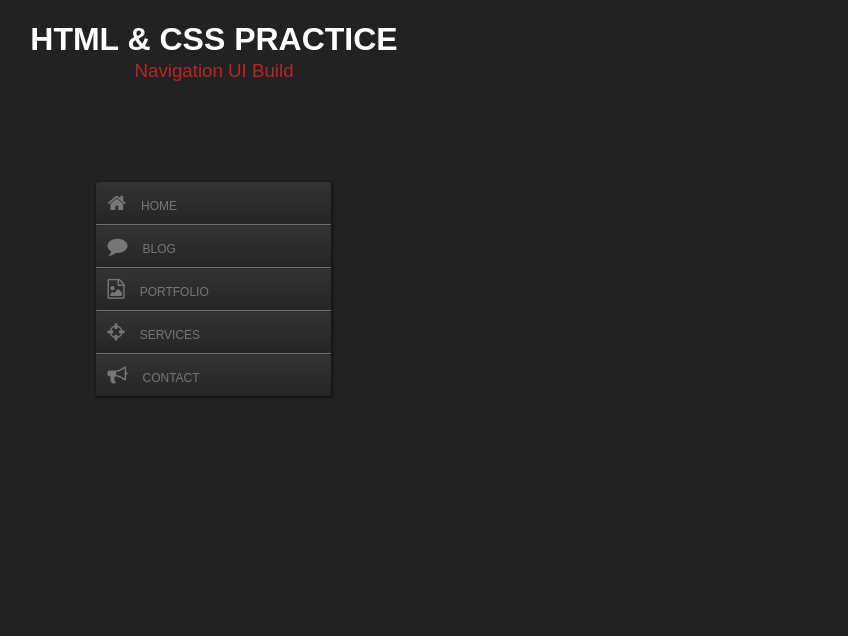
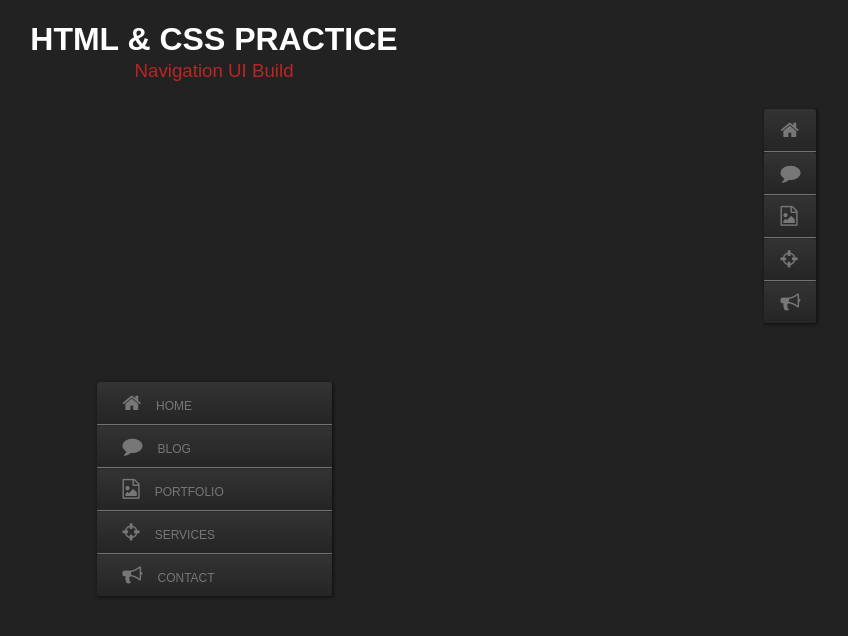
Before and after one commit to U23RN4M3/hello-world, a plain HTML site: page index.html in a window 1280 px wide. Shown: the top 636 px of the page, without its empty margins (426-1274 px from the left). Drawn offline with Linux system fonts and the light colour scheme.

Commit message:
Finalized Designed
Project is complete, aside from future JS implementation of further functionality, such as sliding out accordian-style from a fixed position on the right side of the screen.

```diff
--- a/index.html
+++ b/index.html
@@ -12,13 +12,63 @@
 
         <h1>HTML & CSS PRACTICE</h1>
             <h3>Navigation UI Build</h3>
+        <div class="test"></div>
+        <div class="collasped_nav_pane">
+            <table id="table2">
+                <tr>
+                    <td>
+                        <i class="fa fa-home"></i>
+                    </td>
+                </tr>
+                <tr>
+                    <td>
+                        <i class="fa fa-comment"></i>
+                    </td>
+                </tr>
+                <tr>
+                    <td>
+                        <i class="fa fa-file-image-o"></i>
+                    </td>
+                </tr>
+                <tr>
+                    <td>
+                        <i class="fa fa-crosshairs"></i>
+                    </td>
+                </tr>
+                <tr>
+                    <td>
+                        <i class="fa fa-bullhorn"></i>
+                    </td>
+                </tr>
+            </table>
+        </div>
         <div class="expanded_nav_pane">
             <table id="table1">
-                <tr><td><a href="https://www.youtube.com/watch?v=sXLRRg3kNAE" target="_blank"><i class="fa fa-home"></i>HOME</a></td></tr>
-                <tr><td><a href="https://www.youtube.com/watch?v=sXLRRg3kNAE" target="_blank"><i class="fa fa-comment"></i>BLOG</a></td></tr>
-                <tr><td><a href="https://www.youtube.com/watch?v=sXLRRg3kNAE"_blank"><i class="fa fa-file-image-o"></i>PORTFOLIO</a></td></tr>
-                <tr><td><a href="https://www.youtube.com/watch?v=sXLRRg3kNAE" target="_blank"><i class="fa fa-crosshairs"></i>SERVICES</a></td></tr>
-                <tr><td><a href="https://www.youtube.com/watch?v=sXLRRg3kNAE" target="_blank"><i class="fa fa-bullhorn"></i>CONTACT</a></td></tr>
+                <tr>
+                    <td>
+                        <a href="https://www.youtube.com/watch?v=sXLRRg3kNAE" target="_blank"><hr/><i class="fa fa-home"></i>HOME</a>
+                    </td>
+                </tr>
+                <tr>
+                    <td>
+                        <a href="https://www.youtube.com/watch?v=sXLRRg3kNAE" target="_blank"><hr/><i class="fa fa-comment"></i>BLOG</a>
+                    </td>
+                </tr>
+                <tr>
+                    <td>
+                        <a href="https://www.youtube.com/watch?v=sXLRRg3kNAE" target="_blank"><hr/><i class="fa fa-file-image-o"></i>PORTFOLIO</a>
+                    </td>
+                </tr>
+                <tr>
+                    <td>
+                        <a href="https://www.youtube.com/watch?v=sXLRRg3kNAE" target="_blank"><hr/><i class="fa fa-crosshairs"></i>SERVICES</a>
+                    </td>
+                </tr>
+                <tr>
+                    <td>
+                        <a href="https://www.youtube.com/watch?v=sXLRRg3kNAE" target="_blank"><hr/><i class="fa fa-bullhorn"></i>CONTACT</a>
+                    </td>
+                </tr>
             </table>
         </div>
     </body>
--- a/main.css
+++ b/main.css
@@ -7,6 +7,7 @@ body {
     background: #222222;
     margin: 0 auto;
     max-width: 100%;
+    height: 2000px;
 }
 
 h1 {
@@ -25,19 +26,73 @@ h3 {
     font-weight:200;
 }
 
+/*
+div.collasped_nav_pane {
+    width:98%;
+    margin:1%;
+}
+
 div.expanded_nav_pane {
     width:98%;
     margin:1%;
 }
+
+/* Table one centered
 table#table1 {
+    z-index: 1;
     margin-left:auto;
     margin-right:auto;
-    margin-top: 100px;
+    margin-top: 300px;
     width:235px;
     border-collapse: collapse;
     box-shadow: .75px .75px 3px 1px #111111;
     border-style: hidden;
   }
+*/
+
+table#table1 {
+    z-index: 1;
+    margin-left:auto;
+    margin-right:auto;
+    margin-top: 300px;
+    width:235px;
+    border-collapse: collapse;
+    box-shadow: .75px .75px 3px 1px #111111;
+    border-style: hidden;
+    transition: width 10s ease-in;
+  }
+
+table#table1:hover {
+    z-index: 1;
+    margin-left:auto;
+    margin-right:auto;
+    margin-top: 300px;
+    width:235px;
+    border-collapse: collapse;
+    box-shadow: .75px .75px 3px 1px #111111;
+    border-style: hidden;
+    transition: width 10s ease-in;
+  }
+
+table#table2 {
+    float: right;
+    margin-left: 93%;
+    position: fixed;
+    margin-top: 8px;
+    width:50px;
+    border-collapse: collapse;
+    box-shadow: .75px .75px 3px 1px #111111;
+    border-style: hidden;
+    transition: width 10s ease-in;
+}
+
+/*table#table2:hover {
+    float: right;
+    margin-left: 75%;
+    box-shadow: .75px .75px 3px 1px #111111;
+    border-style: hidden;
+    width: 185px;
+}*/
 
 tr,td {
     color:#777777;
@@ -54,26 +109,21 @@ tr,td {
     background: -moz-linear-gradient(#333, yellow); /* For Firefox 3.6 to 15 */
     background: linear-gradient(#333, #252525); /* Standard syntax */
     vertical-align: middle;
-    vi
 }
 
 table tr:first-child td {
-  border-top: 0;
+    border-top: 0;
 }
 table tr:last-child td {
-  border-bottom: 0;
+    border-bottom: 0;
 }
 table tr td:first-child,
 table tr td:first-child {
-  border-left: 0;
+    border-left: 0;
 }
 table tr td:last-child,
 table tr th:last-child {
-border-right: 0;
-}
-
-.icon {
-
+    border-right: 0;
 }
 
 td a {
@@ -81,35 +131,61 @@ td a {
     /*text-decoration; none;*/
     display: block;
     padding: 10px;
+    text-decoration: none;
+}
+
+/* ADDING WIDTH:185; to hover will pop out sidenav*/
+
+tr:hover {
+    box-shadow: .75px .75px 3px 1px #111111;
 }
 
 td:hover {
     background: #222222;
 }
 
-a {
+td:active {
+    background: #222222;
+}
+
+td:hover a {
+    color:#BB2525;
+}
+
+td:visited a {
     text-decoration: none;
 }
 
-a:hover {
-    color:#BB2525;
-}
-
-a:visited {
-    text-decoration: none;
-}
-
-a:active {
+td:active a {
     background: #222222;
-}
-
-
-
-p {
-    block: inline;
 }
 
 i {
     font-size:20px!important;
     margin-right: 15px;
+    margin-left: 15px;
 }
+
+td:hover i {
+    color:#BB2525;
+}
+
+hr {
+    display: inline-block;
+    width:5px;
+    margin-top:-10px;
+    margin-left: -10px;
+    height:40px;
+    position: absolute;
+    background: #333; /* For browsers that do not support gradients */
+    background: -webkit-linear-gradient(#333, yellow); /* For Safari 5.1 to 6.0 */
+    background: -o-linear-gradient(#333, yellow); /* For Opera 11.1 to 12.0 */
+    background: -moz-linear-gradient(#333, yellow); /* For Firefox 3.6 to 15 */
+    background: linear-gradient(#333, #252525); /* Standard syntax */
+    border-width: 0;
+}
+
+
+td:hover hr {
+    background: #BB2525;
+}
```
